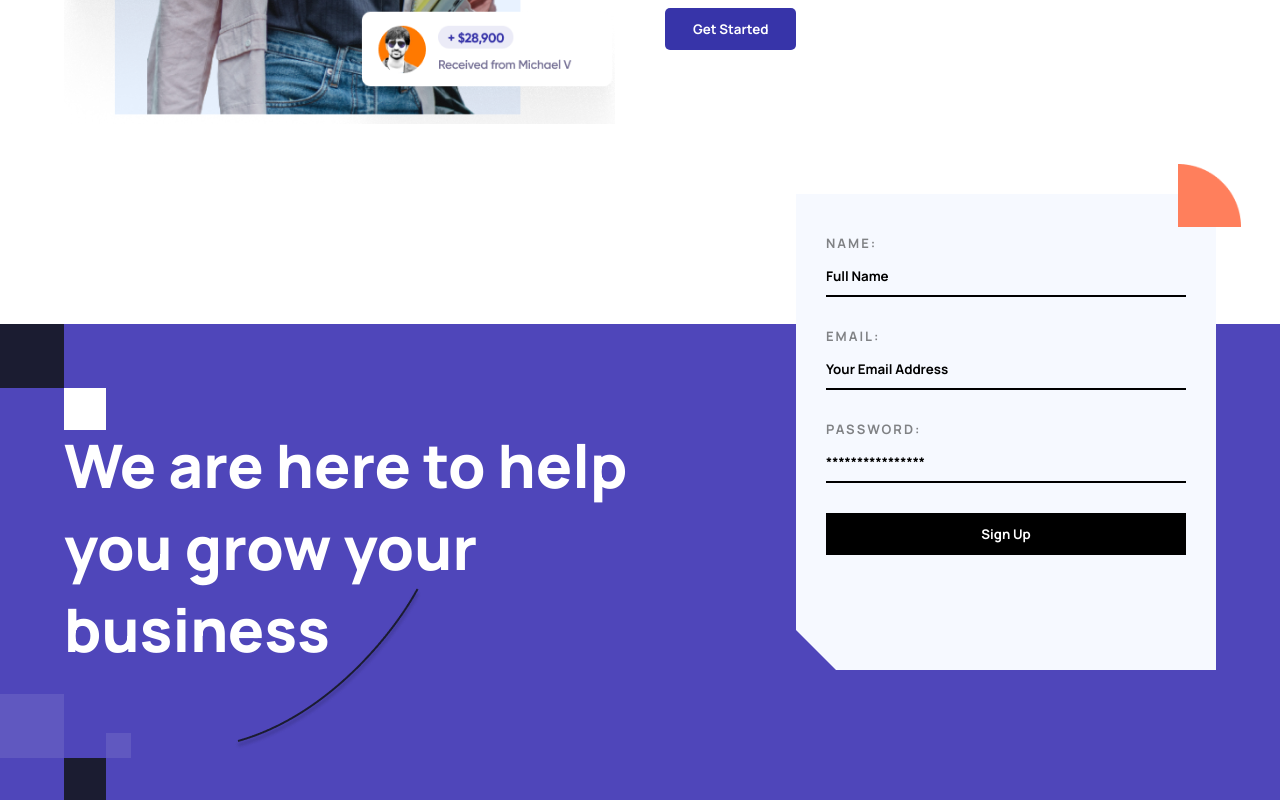
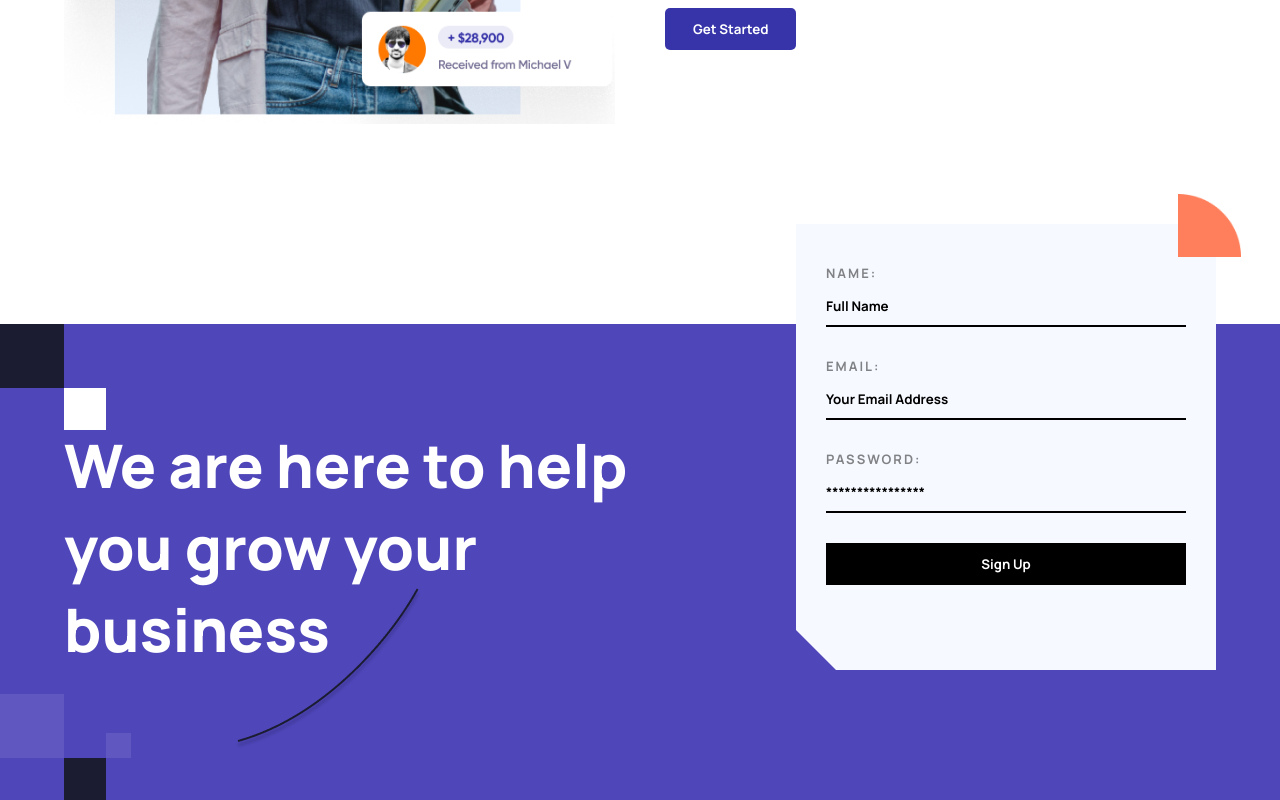
Before and after one commit to Safi100/Saas-landing-page, a React (Create React App) app: page / in a window 1280 px wide. Shown: the part 3647-4447 px from the top of the page. Built offline with nearby package versions, Linux system fonts and the light colour scheme.

Commit message:
modify margin

```diff
--- a/src/components/signUp/signup.css
+++ b/src/components/signUp/signup.css
@@ -7,7 +7,7 @@
 }
 .sign_form{
     width: 100%;
-    margin-top: -230px;
+    margin-top: -200px;
     max-width: 420px;
     background: #F6F9FF;
     padding: 40px 30px;
@@ -32,10 +32,6 @@
     height: 63px;
     top: -30px;
     right: -25px;
-}
-
-.sign_up{
-
 }
 .sign_up .wrapper{
     display: flex;
```
